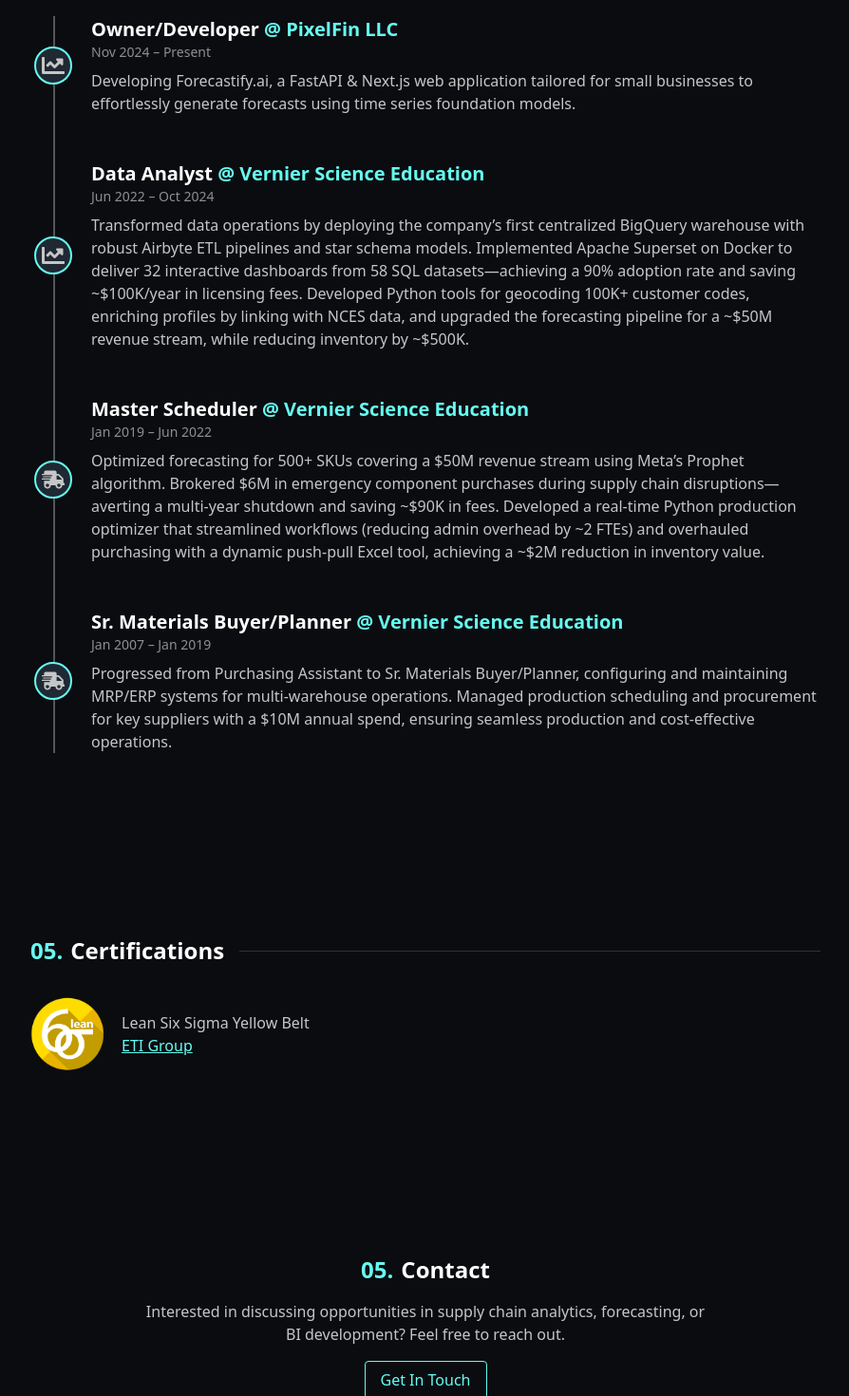
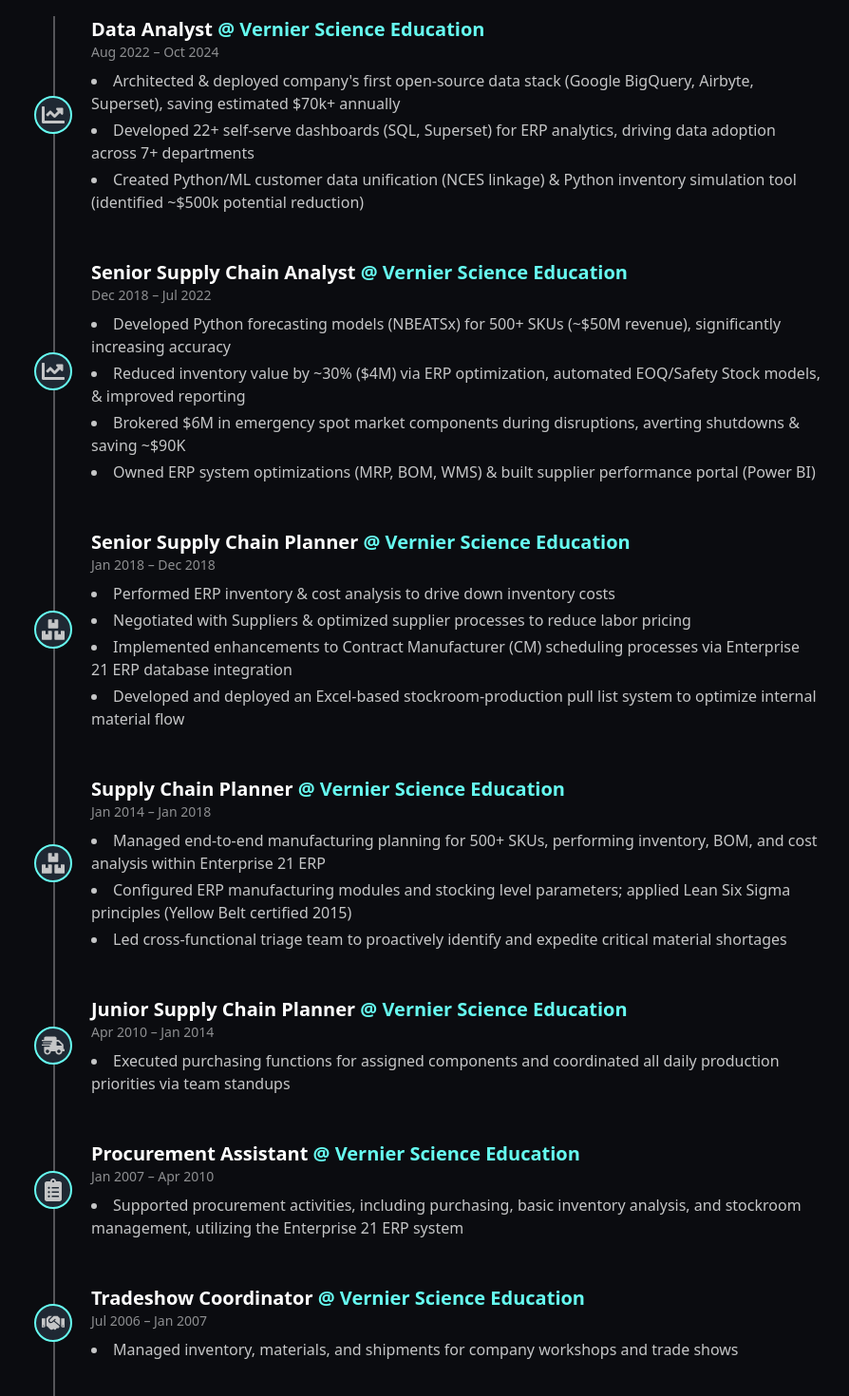
Before and after one commit to tycerch/portfolio, a Next.js app: page / in a window 1280 px wide. Shown: the part 2740-4210 px from the top of the page at 95% size, without its empty margins (192-1086 px from the left). Built offline with nearby package versions, Linux system fonts and the light colour scheme.

Commit message:
refactor: Refactor experience section

```diff
--- a/app/components/timeline/TimelineItem.tsx
+++ b/app/components/timeline/TimelineItem.tsx
@@ -4,7 +4,7 @@
   company: string | React.ReactElement;
   title: string;
   dateTime: string;
-  description: string;
+  description: string[] | string; // Modified to accept array of strings
   icon: React.ReactNode;
 }
 
@@ -27,7 +27,17 @@
           {title} <span className="text-highlight">@ {company}</span>
         </h3>
         <p className="text-foreground/70 text-sm">{dateTime}</p>
-        <p className="mt-2 text-foreground">{description}</p>
+        {Array.isArray(description) ? (
+          <ul className="mt-2 list-disc list-inside space-y-1">
+            {description.map((bullet, index) => (
+              <li key={index} className="text-foreground">
+                {bullet}
+              </li>
+            ))}
+          </ul>
+        ) : (
+          <p className="mt-2 text-foreground">{description}</p>
+        )}
       </div>
     </div>
   );
--- a/app/sections/Experience.tsx
+++ b/app/sections/Experience.tsx
@@ -1,44 +1,122 @@
 import { TimelineList } from "../components/timeline/TimelineList";
 import { TimelineItem } from "../components/timeline/TimelineItem";
-import { FaShippingFast, FaChartLine } from "react-icons/fa";
+import {
+  FaChartLine,
+  FaShippingFast,
+  FaBoxes,
+  FaClipboardList,
+  FaHandshake,
+  FaFileAlt
+} from "react-icons/fa";
 
 export default function Experience() {
   const timelineData = [
     {
-      company: "PixelFin LLC",
-      title: "Owner/Developer",
-      dateTime: "Nov 2024 – Present",
-      description:
-        "Developing Forecastify.ai, a FastAPI & Next.js web application tailored for small businesses to effortlessly generate forecasts using time series foundation models.",
+      company: <a href="https://vernier.com">Vernier Science Education</a>,
+      title: "Data Analyst",
+      dateTime: "Aug 2022 – Oct 2024",
+      description: [
+        "Architected & deployed company's first open-source data stack (Google BigQuery, Airbyte, Superset), saving estimated $70k+ annually",
+        "Developed 22+ self-serve dashboards (SQL, Superset) for ERP analytics, driving data adoption across 7+ departments",
+        "Created Python/ML customer data unification (NCES linkage) & Python inventory simulation tool (identified ~$500k potential reduction)"
+      ],
     },
     {
       company: <a href="https://vernier.com">Vernier Science Education</a>,
-      title: "Data Analyst",
-      dateTime: "Jun 2022 – Oct 2024",
-      description:
-        "Transformed data operations by deploying the company’s first centralized BigQuery warehouse with robust Airbyte ETL pipelines and star schema models. Implemented Apache Superset on Docker to deliver 32 interactive dashboards from 58 SQL datasets—achieving a 90% adoption rate and saving ~$100K/year in licensing fees. Developed Python tools for geocoding 100K+ customer codes, enriching profiles by linking with NCES data, and upgraded the forecasting pipeline for a ~$50M revenue stream, while reducing inventory by ~$500K.",
+      title: "Senior Supply Chain Analyst",
+      dateTime: "Dec 2018 – Jul 2022",
+      description: [
+        "Developed Python forecasting models (NBEATSx) for 500+ SKUs (~$50M revenue), significantly increasing accuracy",
+        "Reduced inventory value by ~30% ($4M) via ERP optimization, automated EOQ/Safety Stock models, & improved reporting",
+        "Brokered $6M in emergency spot market components during disruptions, averting shutdowns & saving ~$90K",
+        "Owned ERP system optimizations (MRP, BOM, WMS) & built supplier performance portal (Power BI)"
+      ],
     },
     {
       company: <a href="https://vernier.com">Vernier Science Education</a>,
-      title: "Master Scheduler",
-      dateTime: "Jan 2019 – Jun 2022",
-      description:
-        "Optimized forecasting for 500+ SKUs covering a $50M revenue stream using Meta’s Prophet algorithm. Brokered $6M in emergency component purchases during supply chain disruptions—averting a multi-year shutdown and saving ~$90K in fees. Developed a real-time Python production optimizer that streamlined workflows (reducing admin overhead by ~2 FTEs) and overhauled purchasing with a dynamic push-pull Excel tool, achieving a ~$2M reduction in inventory value.",
+      title: "Senior Supply Chain Planner",
+      dateTime: "Jan 2018 – Dec 2018",
+      description: [
+        "Performed ERP inventory & cost analysis to drive down inventory costs",
+        "Negotiated with Suppliers & optimized supplier processes to reduce labor pricing",
+        "Implemented enhancements to Contract Manufacturer (CM) scheduling processes via Enterprise 21 ERP database integration",
+        "Developed and deployed an Excel-based stockroom-production pull list system to optimize internal material flow"
+      ],
     },
     {
       company: <a href="https://vernier.com">Vernier Science Education</a>,
-      title: "Sr. Materials Buyer/Planner",
-      dateTime: "Jan 2007 – Jan 2019",
-      description:
-        "Progressed from Purchasing Assistant to Sr. Materials Buyer/Planner, configuring and maintaining MRP/ERP systems for multi-warehouse operations. Managed production scheduling and procurement for key suppliers with a $10M annual spend, ensuring seamless production and cost-effective operations.",
+      title: "Supply Chain Planner",
+      dateTime: "Jan 2014 – Jan 2018",
+      description: [
+        "Managed end-to-end manufacturing planning for 500+ SKUs, performing inventory, BOM, and cost analysis within Enterprise 21 ERP",
+        "Configured ERP manufacturing modules and stocking level parameters; applied Lean Six Sigma principles (Yellow Belt certified 2015)",
+        "Led cross-functional triage team to proactively identify and expedite critical material shortages"
+      ],
+    },
+    {
+      company: <a href="https://vernier.com">Vernier Science Education</a>,
+      title: "Junior Supply Chain Planner",
+      dateTime: "Apr 2010 – Jan 2014",
+      description: [
+        "Executed purchasing functions for assigned components and coordinated all daily production priorities via team standups"
+      ],
+    },
+    {
+      company: <a href="https://vernier.com">Vernier Science Education</a>,
+      title: "Procurement Assistant",
+      dateTime: "Jan 2007 – Apr 2010",
+      description: [
+        "Supported procurement activities, including purchasing, basic inventory analysis, and stockroom management, utilizing the Enterprise 21 ERP system"
+      ],
+    },
+    {
+      company: <a href="https://vernier.com">Vernier Science Education</a>,
+      title: "Tradeshow Coordinator",
+      dateTime: "Jul 2006 – Jan 2007",
+      description: [
+        "Managed inventory, materials, and shipments for company workshops and trade shows"
+      ],
+    },
+    {
+      company: "Poorman-Douglas",
+      title: "Claims Analyst",
+      dateTime: "Jul 2005 – Jul 2006",
+      description: [
+        "Analyzed claim validity and performed quality control on data entry processes for class action claims"
+      ],
     },
   ];
 
   // Conditionally pick an icon based on role
   const timelineDataWithIcons = timelineData.map((item) => {
-    let icon = <FaShippingFast size={24} />;
-    if (item.title === "Data Analyst" || item.title === "Owner/Developer") {
-      icon = <FaChartLine size={24} />;
+    let icon;
+    switch (item.title) {
+      case "Data Analyst":
+        icon = <FaChartLine size={24} />;
+        break;
+      case "Senior Supply Chain Analyst":
+        icon = <FaChartLine size={24} />;
+        break;
+      case "Senior Supply Chain Planner":
+        icon = <FaBoxes size={24} />;
+        break;
+      case "Supply Chain Planner":
+        icon = <FaBoxes size={24} />;
+        break;
+      case "Junior Supply Chain Planner":
+        icon = <FaShippingFast size={24} />;
+        break;
+      case "Procurement Assistant":
+        icon = <FaClipboardList size={24} />;
+        break;
+      case "Tradeshow Coordinator":
+        icon = <FaHandshake size={24} />;
+        break;
+      case "Claims Analyst":
+        icon = <FaFileAlt size={24} />;
+        break;
+      default:
+        icon = <FaShippingFast size={24} />;
     }
     return { ...item, icon };
   });
```
